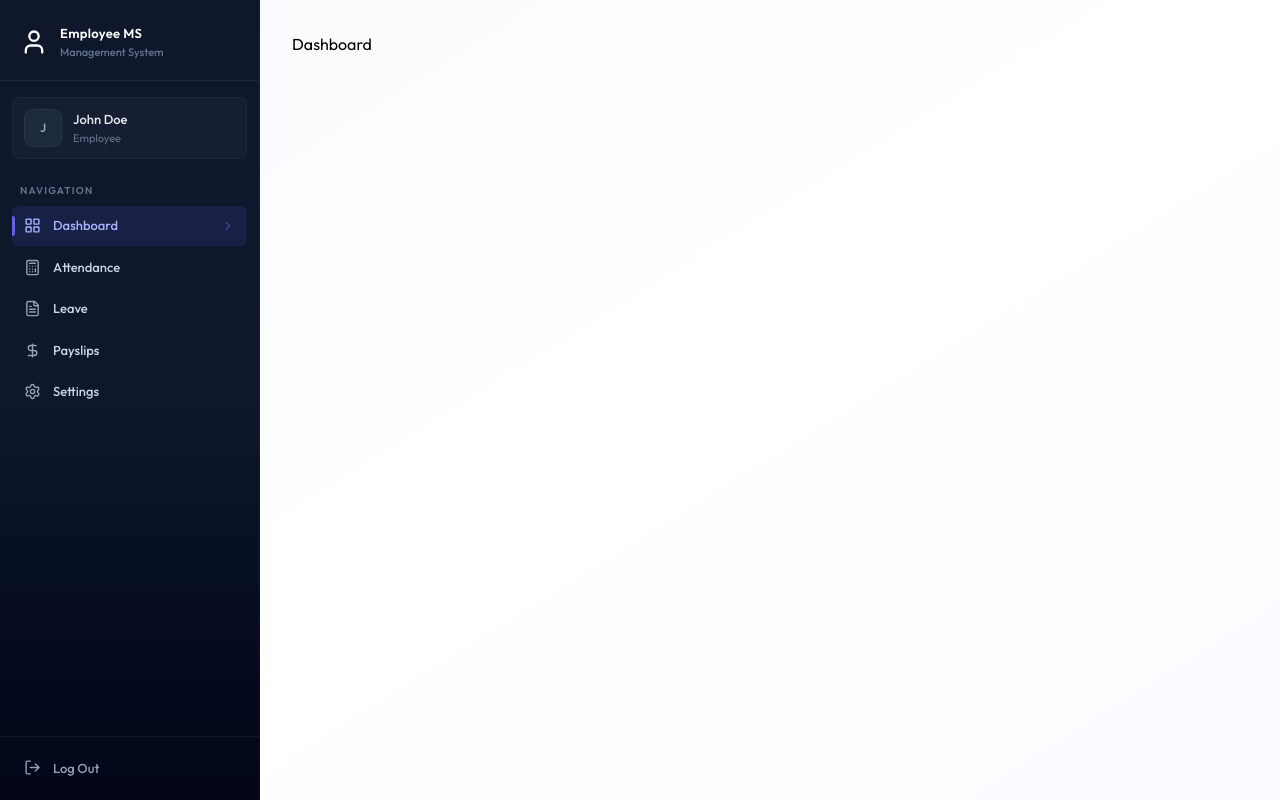
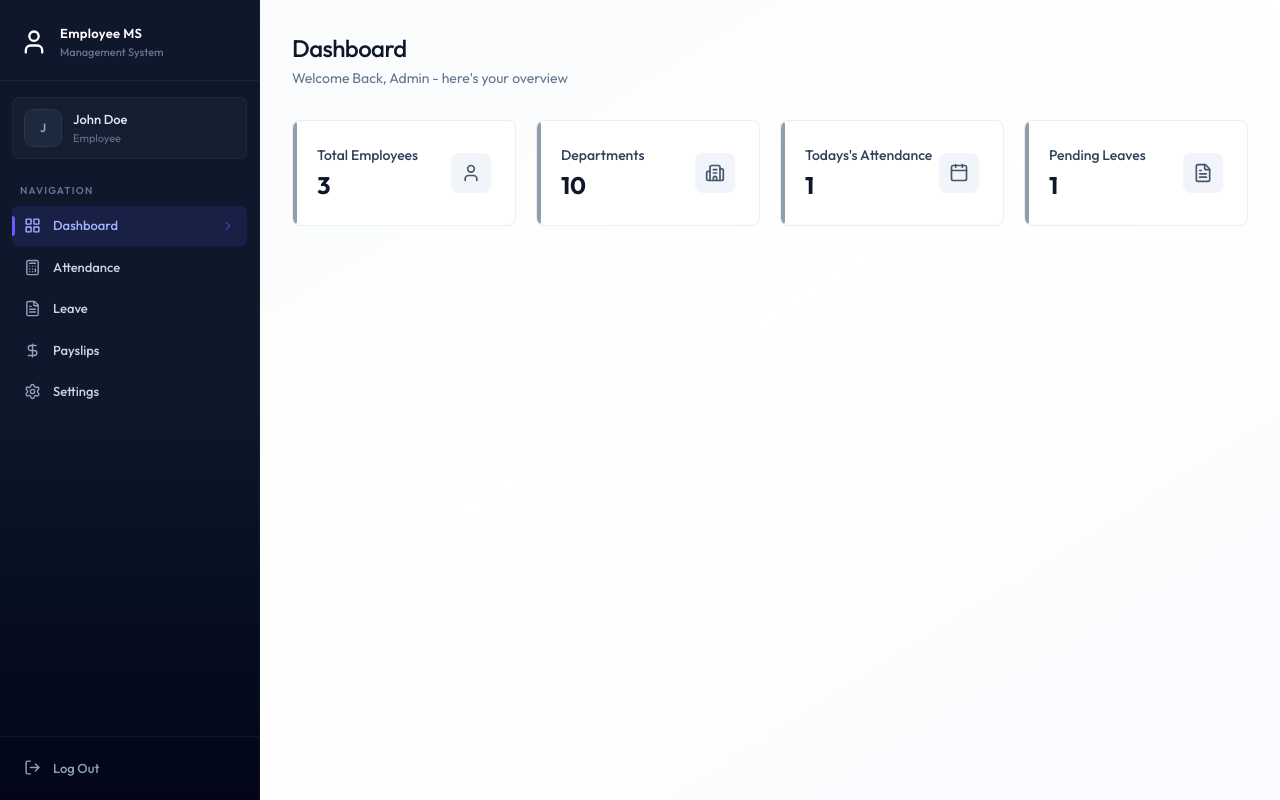
Before and after one commit to S264-max/fullstack-EMS, a React (Vite) app in the folder client/: page /dashboard in a window 1280 px wide. Built offline with nearby package versions, Linux system fonts and the light colour scheme.

Commit message:
dashboard page UI completed

```diff
--- /dev/null
+++ b/client/src/components/AdminDashboard.jsx
@@ -0,0 +1,65 @@
+import { Building2Icon, CalendarIcon, FileTextIcon, UserIcon } from 'lucide-react'
+import React from 'react'
+
+const AdminDashboard = ({data}) => {
+    const stats =[
+        {
+            icon:UserIcon,
+            value: data.totalEmployees,
+            label: "Total Employees",
+            description: "Active workforce",
+
+        },
+        {
+            icon: Building2Icon,
+            value: data.totalDepartments,
+            label: "Departments",
+            description: "Organization units",
+
+        },
+        {
+            icon: CalendarIcon,
+            value: data.todayAttendance,
+            label: "Todays's Attendance",
+            description: "Checked in today",
+
+        },
+         {
+            icon: FileTextIcon,
+            value: data.pendingLeaves,
+            label: "Pending Leaves",
+            description: "Awaiting approval",
+
+        },
+    ]
+  return (
+     <div className="animate-fade-in">
+        <div className="page-header">
+            <h1 className="page-title">Dashboard</h1>
+            <p className="page-subtitle">
+                Welcome Back, Admin - here's your overview
+            </p>
+        </div>
+
+        <div className='grid grid-cols-1 sm:grid-cols-2 lg:grid-cols-4 gap-4 sm:gap-5 mb-8'>
+            {stats.map((s)=>(
+                <div key={s.label} className='card card-hover p-5 sm:p-6 relative overflow-hidden group
+                 flex items-center justify-between'>
+                    <div>
+                        <div className='absolute left-0 top-0 bottom-0 w-1 rounded-r-full bg-slate-500/70
+                        group-hover:bg-indigo-500/70'/>
+                        <p className='text-sm font-medium text-slate-700'>{s.label}</p>
+                        <p className='text-2xl font-bold text-slate-900 mt-1'>{s.value}</p>
+                    </div>
+                    <s.icon className='size-10 p-2.5 rounded-lg bg-slate-100 text-slate-600 group-hover:bg-indigo-50
+                    group-hover:text-indigo-600 transition-colors duration-200' />
+
+                </div>
+            ))}
+        </div>
+
+    </div>
+  )
+}
+
+export default AdminDashboard
--- /dev/null
+++ b/client/src/components/EmployeeDashboard.jsx
@@ -0,0 +1,68 @@
+import { ArrowRightIcon, CalendarIcon, DollarSignIcon, FileTextIcon } from 'lucide-react';
+import React from 'react'
+import { Link } from 'react-router-dom';
+
+const EmployeeDashboard = ({data}) => {
+    const emp =data.employee;
+
+    const cards =[
+        {
+            icon:CalendarIcon,
+            value: data.currentMonthAttendance,
+            title: "Days Present",
+            subtitle: "This month",
+
+        },
+        {
+            icon:FileTextIcon,
+            value: data.pendingLeaves,
+            title: "Pending Leaves",
+            subtitle: "Awaiting approval",
+
+        },
+        {
+            icon:DollarSignIcon,
+            value: data.latestPayslips ? `$${data.latestPayslips.netSalary ?.toLocaleString()}` :"N/A",
+            title: "Latest Payslip",
+            subtitle: "Most recent payout",
+
+        },
+    ]
+  return (
+    <div className="animate-fade-in">
+        <div className="page-header">
+            <h1 className="page-title">Welcome,{emp?.firstName}!</h1>
+            <p className="page-subtitle">
+                {emp?.position}- {emp?.department || "No Department"}
+            </p>
+        </div>
+
+        <div className='grid grid-cols-1 sm:grid-cols-3 gap-4 sm:gap-5 mb-8'>
+            {cards.map((card,index)=>(
+                <div key={index} className='card card-hover p-5 sm:p-6 relative overflow-hidden group
+                 flex items-center justify-between'>
+                    <div>
+                        <div className='absolute left-0 top-0 bottom-0 w-1 rounded-r-full bg-slate-500/70
+                        group-hover:bg-indigo-500/70'/>
+                        <p className='text-sm font-medium text-slate-700'>{card.title}</p>
+                        <p className='text-2xl font-bold text-slate-900 mt-1'>{card.value}</p>
+                    </div>
+                    <card.icon className='size-10 p-2.5 rounded-lg bg-slate-100 text-slate-600 group-hover:bg-indigo-50
+                    group-hover:text-indigo-600 transition-colors duration-200' />
+
+                </div>
+            ))}
+        </div>
+        <div className='flex flex-col sm:flex-row gap-3'>
+            <Link to="/attendance" className='btn-primary text-center inline-flex items-center justify-center gap-2'>
+                Mark Attendance <ArrowRightIcon className='w-4 h-4'/>
+            </Link>
+             <Link to="/leave" className='btn-secondary text-center '>
+                Apply for Leave <ArrowRightIcon className='w-4 h-4'/>
+            </Link>
+        </div>
+    </div>
+  )
+}
+
+export default EmployeeDashboard
--- /dev/null
+++ b/client/src/components/Loading.jsx
@@ -0,0 +1,11 @@
+
+
+const Loading = () => {
+  return (
+    <div className='flex justify-center h-screen items-center'>
+        <div className='animate-spin size-8 border-2 border-indigo-600 border-t-transparent rounded-full'/>
+    </div>
+  )
+}
+
+export default Loading
--- a/client/src/pages/Dashboard.jsx
+++ b/client/src/pages/Dashboard.jsx
@@ -1,9 +1,32 @@
+import { useEffect, useState } from "react"
+import { dummyAdminDashboardData, dummyEmployeeDashboardData } from "../assets/assets"
+import Loading from "../components/Loading"
+import EmployeeDashboard from "../components/EmployeeDashboard"
+import AdminDashboard from "../components/AdminDashboard"
 
 
 const Dashboard = () => {
-  return (
-    <div>Dashboard</div>
-  )
+      const [data,setData]=useState(null)
+      const [loading,setLoading]=useState(true)
+
+      useEffect(()=>{
+        setData(dummyAdminDashboardData)
+        setTimeout(()=>{
+          setLoading(false)
+        },1000)
+      },[])
+
+      if(loading) return <Loading />
+      if(!data) return <p className="text-center text-slate-500 py-12">Failed to load dashboard</p>
+
+      if(data.role=== "ADMIN")
+      {
+        return <AdminDashboard data={data}/>
+      }
+      else{
+        return <EmployeeDashboard data={data}/>
+      }
+
 }
 
 export default Dashboard
```
